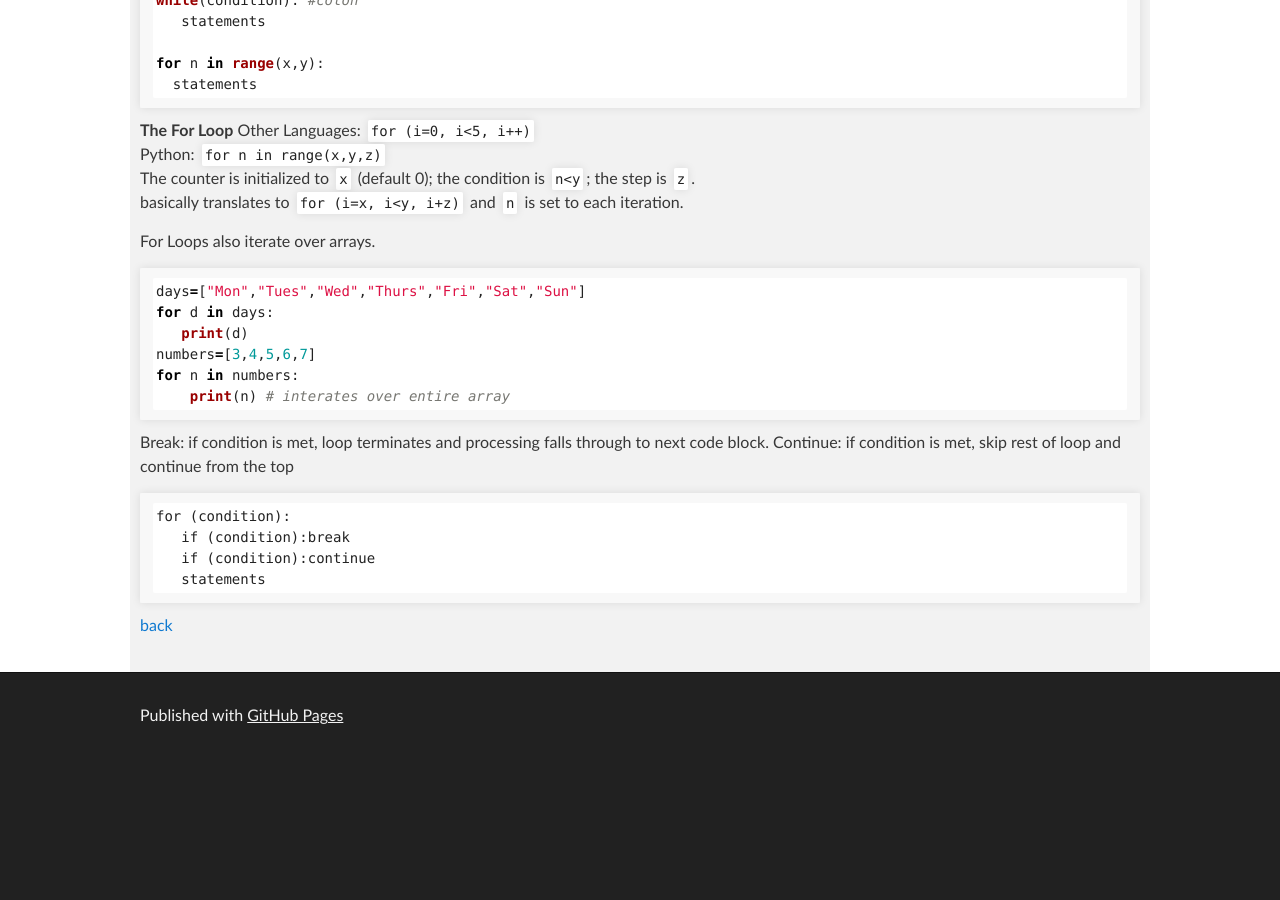
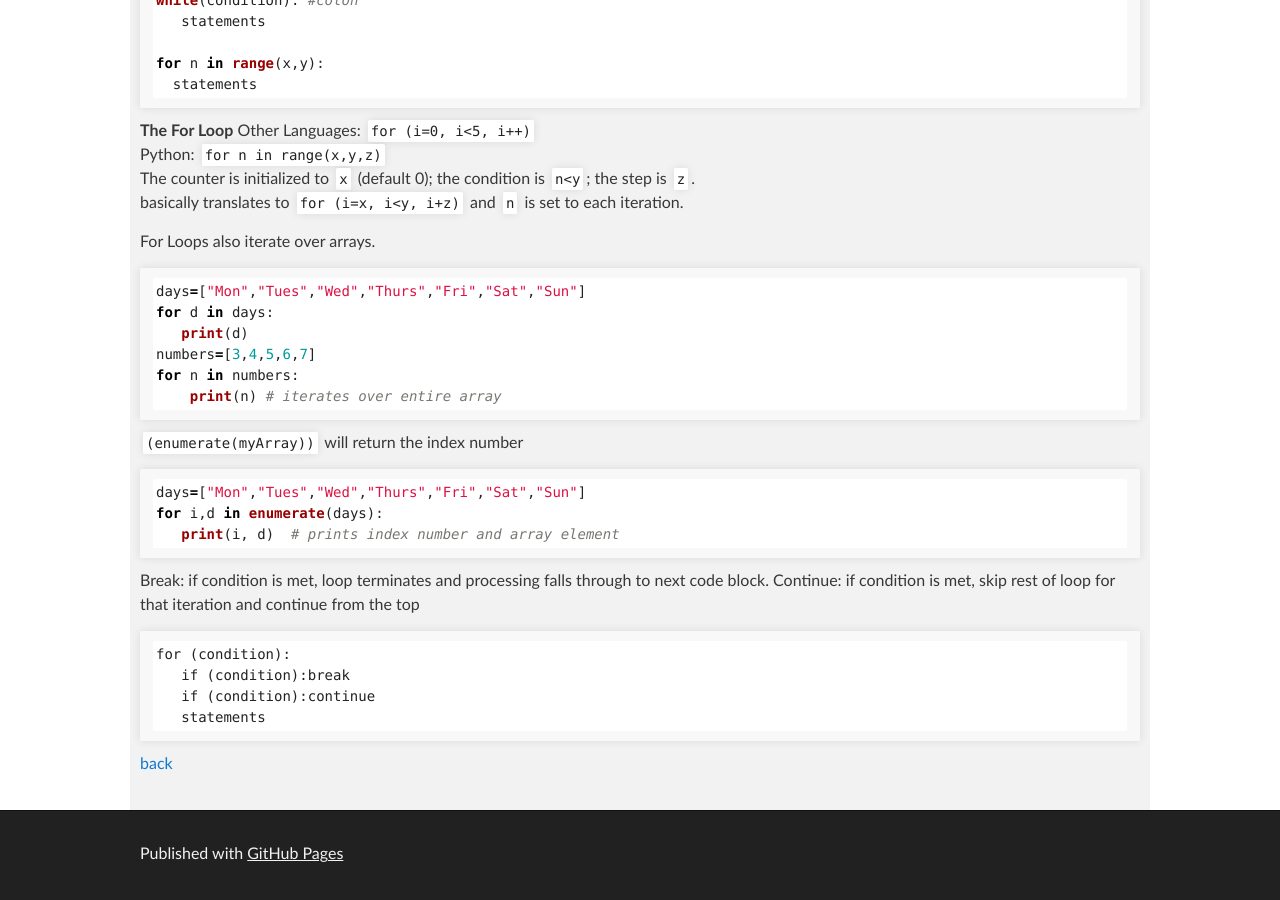
Before and after one commit to cathysnider/cathysnider.github.io, a Jekyll site: the page built from python.md, in a window 1280 px wide and 900 px high, scrolled down 1522 px. Built offline with Jekyll 4.4.1, drawn with Linux system fonts in a browser that asks for light colours; before the commit the page ends 2284 px from its top, so only the background shows below that.

Commit message:
more python

````diff
--- a/python.md
+++ b/python.md
@@ -75,10 +75,18 @@ for d in days:
    print(d)
 numbers=[3,4,5,6,7]
 for n in numbers:
-    print(n) # interates over entire array
+    print(n) # iterates over entire array
 ```
+`(enumerate(myArray))` will return the index number
+
+```python
+days=["Mon","Tues","Wed","Thurs","Fri","Sat","Sun"]
+for i,d in enumerate(days):
+   print(i, d)  # prints index number and array element
+```
+
 Break: if condition is met, loop terminates and processing falls through to next code block.
-Continue: if condition is met, skip rest of loop and continue from the top
+Continue: if condition is met, skip rest of loop for that iteration and continue from the top
 ```
 for (condition):
    if (condition):break
````
